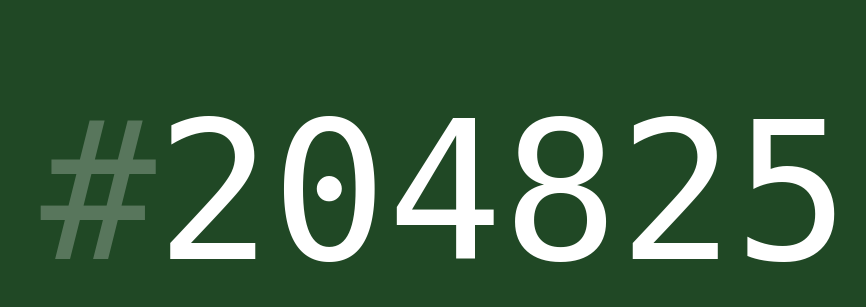
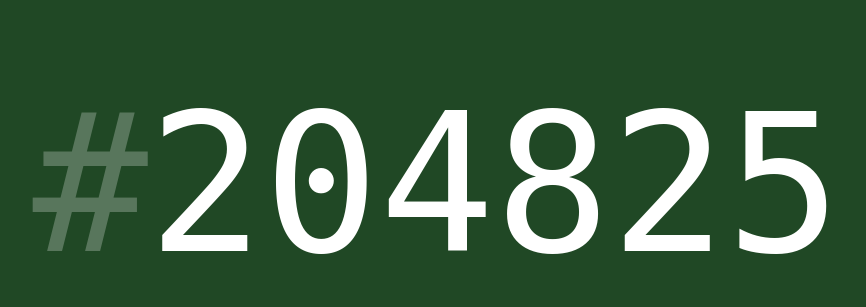
Before and after one commit to bingocaller/hex-clock, a website: page app/index.html in a window 1280 px wide. Shown: the part 216-523 px from the top of the page, without its empty margins (203-1069 px from the left). Drawn offline with nearby package versions, Linux system fonts and the light colour scheme; files that its build step writes are made by us from their sources.

Commit message:
Reset margin, padding for html and body

```diff
--- a/app/styles/main.scss
+++ b/app/styles/main.scss
@@ -1,3 +1,8 @@
+html,
+body {
+  margin: 0;
+  padding: 0;
+}
 #background {
   position: relative;
   width: 100vw;
```
